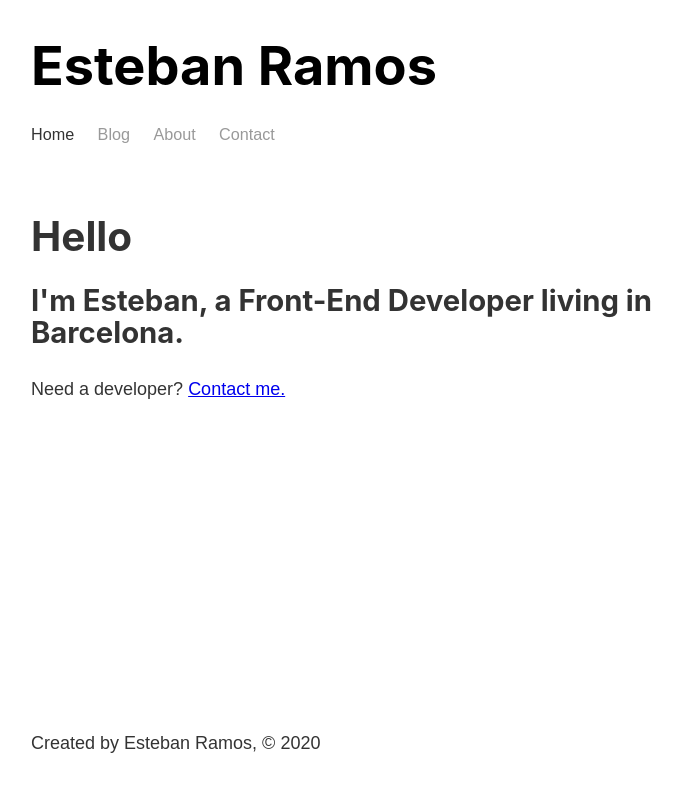
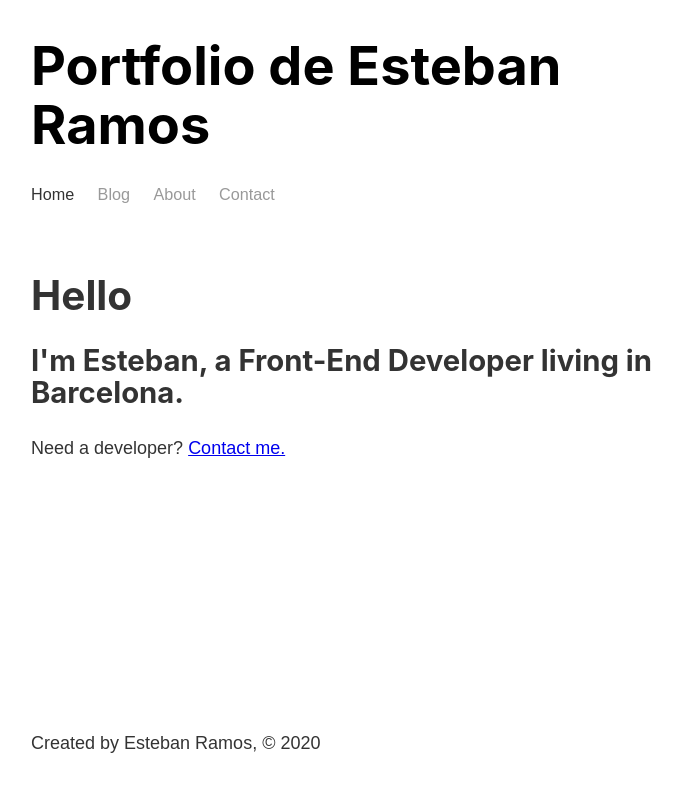
Before and after one commit to Swarleys/Gatsby-Portfolio, a Gatsby site: page / in a window 1280 px wide. Shown: the whole page, without its empty margins (252-934 px from the left). Built offline with nearby package versions, Linux system fonts and the light colour scheme; Gatsby itself is replaced by a stand-in of ours.

Commit message:
Adding sitemetadata and query

```diff
--- a/gatsby-config.js
+++ b/gatsby-config.js
@@ -6,5 +6,9 @@
 
 module.exports = {
   /* Your site config here */
+  siteMetadata: {
+    title: 'Portfolio de Esteban Ramos',
+    author: 'Esteban Ramos'
+  },
   plugins: [`gatsby-plugin-styled-components`]
 }
--- a/src/components/footer.js
+++ b/src/components/footer.js
@@ -1,9 +1,20 @@
 import React from 'react'
+import { graphql, useStaticQuery } from 'gatsby'
 
 const Footer = () => {
+  const data = useStaticQuery(graphql`
+    query {
+      site {
+        siteMetadata {
+          author
+        }
+      }
+    }
+  `)
+
   return (
     <footer>
-      <p>Created by Esteban Ramos, © 2020</p>
+      <p>Created by {data.site.siteMetadata.author}, © 2020</p>
     </footer>
   )
 }
--- a/src/components/header.js
+++ b/src/components/header.js
@@ -1,9 +1,18 @@
 import React from 'react'
-import { Link } from 'gatsby'
+import { Link, graphql, useStaticQuery } from 'gatsby'
 
 import styled from 'styled-components'
 
 const Header = () => {
+  const data = useStaticQuery(graphql`
+    query {
+      site {
+        siteMetadata {
+          title
+        }
+      }
+    }
+  `)
 
   const activeClassName = "active";
 
@@ -36,7 +45,7 @@ const Header = () => {
   return (
     <Header>
       <h1>
-          <Title to="/">Esteban Ramos</Title>
+          <Title to="/">{data.site.siteMetadata.title}</Title>
       </h1>
       <nav>
         <NavList>
```
Also changed, not shown: package.json (+6 -5 lines), 1 other file.
